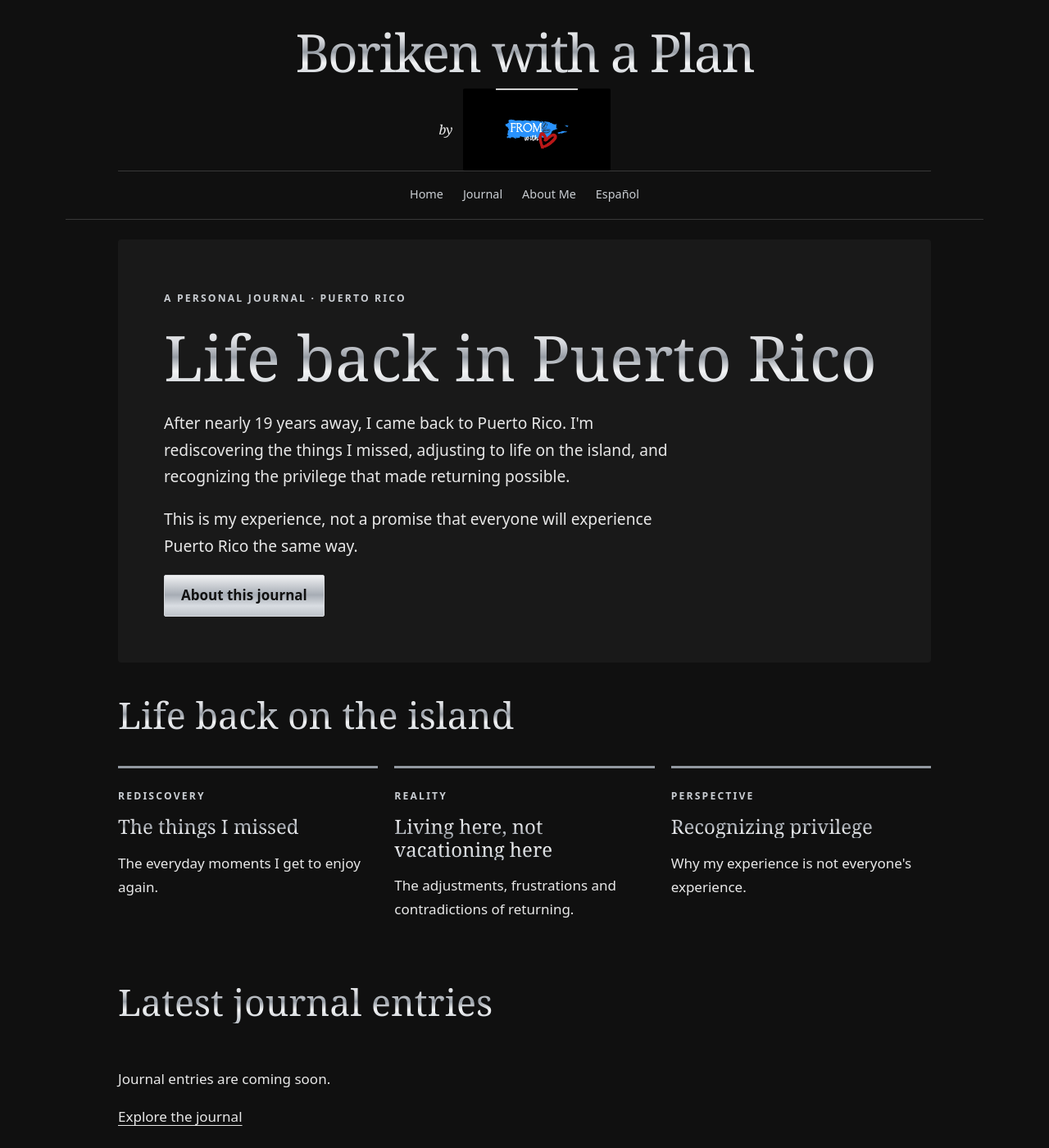
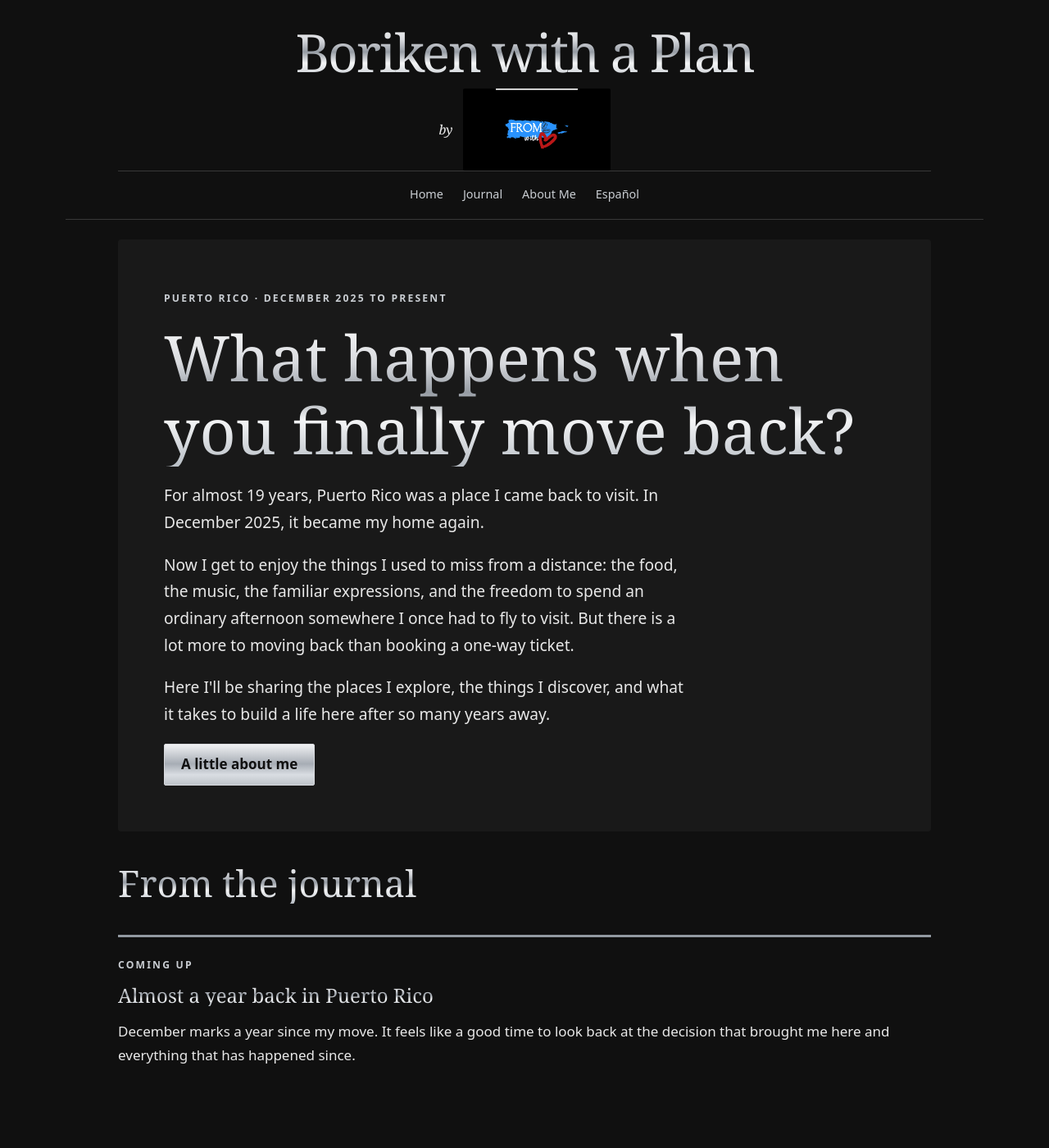
Before and after one commit to DataScienceConsultants/borikenwithaplan, a Jekyll site: the page built from index.html, in a window 1280 px wide and 1400 px high. Shown: the whole window at 82% size. Built offline with Jekyll 4.4.1, drawn with Linux system fonts in a browser that asks for light colours.

Commit message:
Rewrite publication copy with a personal narrative

```diff
--- a/index.html
+++ b/index.html
@@ -2,7 +2,25 @@
 layout: default
 title: Home
 lang: en
+description: Stories about moving back to Puerto Rico after nearly two decades away, and life on the island today.
 ---
-<section class="hero"><span class="eyebrow">A personal journal · Puerto Rico</span><h1>Life back in Puerto Rico</h1><p>After nearly 19 years away, I came back to Puerto Rico. I'm rediscovering the things I missed, adjusting to life on the island, and recognizing the privilege that made returning possible.</p><p>This is my experience, not a promise that everyone will experience Puerto Rico the same way.</p><a class="button" href="{{ '/about/' | relative_url }}">About this journal</a></section>
-<section><h2>Life back on the island</h2><div class="cards"><div class="card"><span class="eyebrow">Rediscovery</span><h3>The things I missed</h3><p>The everyday moments I get to enjoy again.</p></div><div class="card"><span class="eyebrow">Reality</span><h3>Living here, not vacationing here</h3><p>The adjustments, frustrations and contradictions of returning.</p></div><div class="card"><span class="eyebrow">Perspective</span><h3>Recognizing privilege</h3><p>Why my experience is not everyone's experience.</p></div></div></section>
-<section><h2>Latest journal entries</h2><div class="cards">{% assign entries = site.posts | where: "lang", "en" %}{% for post in entries limit: 3 %}<article class="card"><span class="eyebrow">{{ post.date | date: "%B %d, %Y" }}</span><h3><a href="{{ post.url | relative_url }}">{{ post.title | escape }}</a></h3><p>{{ post.excerpt | strip_html | truncate: 180 }}</p></article>{% else %}<p>Journal entries are coming soon.</p>{% endfor %}</div><a href="{{ '/journal/' | relative_url }}">Explore the journal</a></section>
+<section class="hero">
+  <span class="eyebrow">Puerto Rico · December 2025 to present</span>
+  <h1>What happens when you finally move back?</h1>
+  <p>For almost 19 years, Puerto Rico was a place I came back to visit. In December 2025, it became my home again.</p>
+  <p>Now I get to enjoy the things I used to miss from a distance: the food, the music, the familiar expressions, and the freedom to spend an ordinary afternoon somewhere I once had to fly to visit. But there is a lot more to moving back than booking a one-way ticket.</p>
+  <p>Here I'll be sharing the places I explore, the things I discover, and what it takes to build a life here after so many years away.</p>
+  <a class="button" href="{{ '/about/' | relative_url }}">A little about me</a>
+</section>
+<section id="journal" class="journal-section">
+  <h2>From the journal</h2>
+  {% assign entries = site.posts | where: "lang", "en" %}
+  <div class="cards">
+  {% for post in entries limit: 6 %}
+  <article class="card"><span class="eyebrow">{{ post.date | date: "%B %d, %Y" }}</span><h3><a href="{{ post.url | relative_url }}">{{ post.title | escape }}</a></h3><p>{{ post.excerpt | strip_html | truncate: 200 }}</p><a href="{{ post.url | relative_url }}">Continue reading &rarr;</a></article>
+  {% else %}
+  <article class="card"><span class="eyebrow">Coming up</span><h3>Almost a year back in Puerto Rico</h3><p>December marks a year since my move. It feels like a good time to look back at the decision that brought me here and everything that has happened since.</p></article>
+  {% endfor %}
+  </div>
+  {% if entries.size > 0 %}<a href="{{ '/journal/' | relative_url }}">All stories &rarr;</a>{% endif %}
+</section>
```
